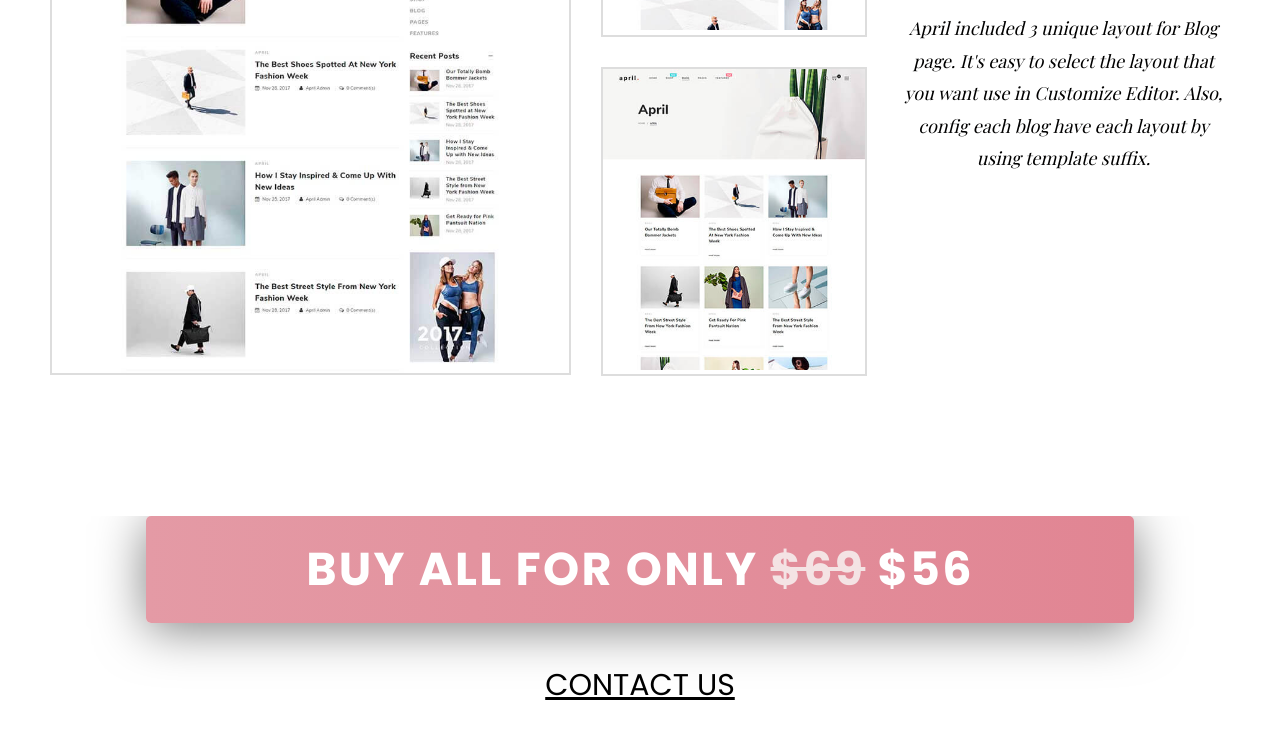
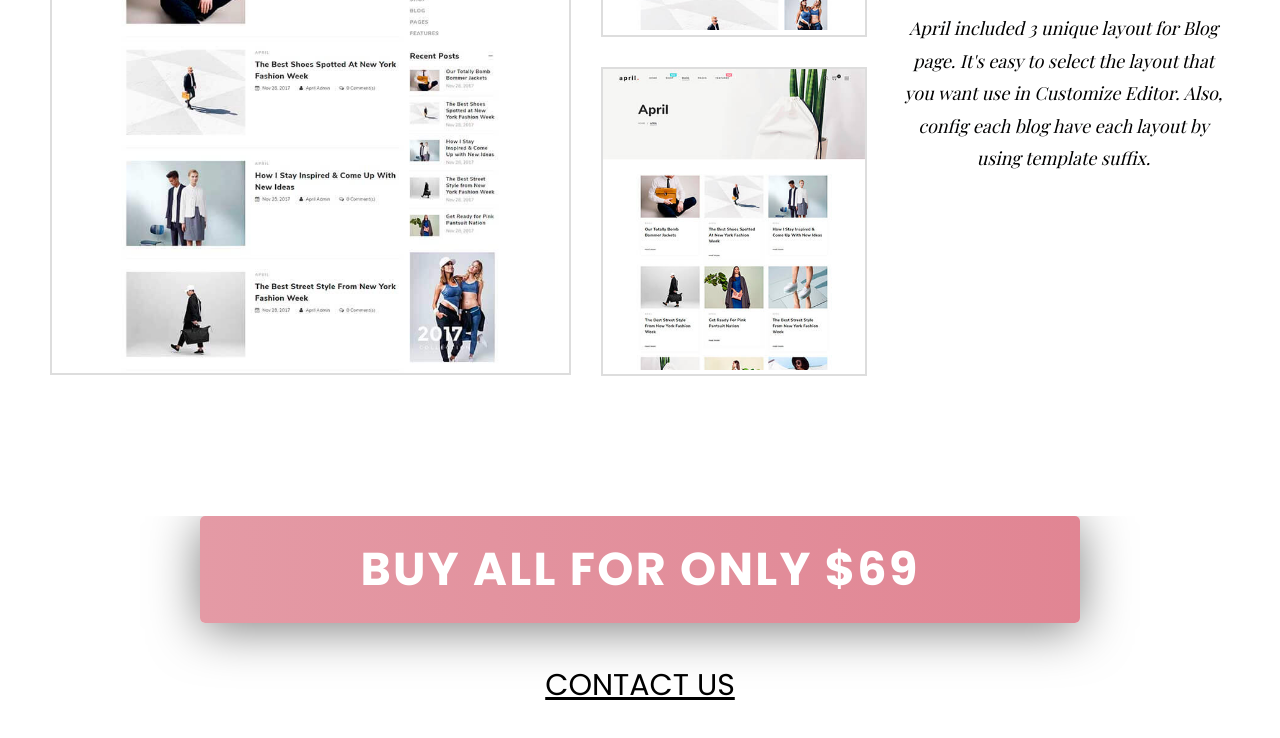
Before and after one commit to themeforshop/april-demo, a plain HTML site: page index.html in a window 1280 px wide. Shown: the part 10622-11360 px from the top of the page. Drawn offline with nearby package versions, Linux system fonts and the light colour scheme; a script that the page names is missing.

Commit message:
Update index.html

```diff
--- a/index.html
+++ b/index.html
@@ -450,7 +450,7 @@
 		<section class="contactTheme-layout">
 			<div class="grid-container">
 				<div class="contactTheme-inner">
-					<a class="button" href="https://themeforest.net/item/april-responsive-sectioned-shopify-theme-for-fashion-digital-jewelry-furniture-organic-bakery/21344180?ref=tvlgiao">buy all for only <b class="cross">$69</b> <b>$56</b></a>
+					<a class="button" href="https://themeforest.net/item/april-responsive-sectioned-shopify-theme-for-fashion-digital-jewelry-furniture-organic-bakery/21344180?ref=tvlgiao">buy all for only <b>$69</b></a>
 					<br/>
 					<a href="https://shopifysupport.kayako.com/conversation/new">Contact us</a>
 				</div>
```
